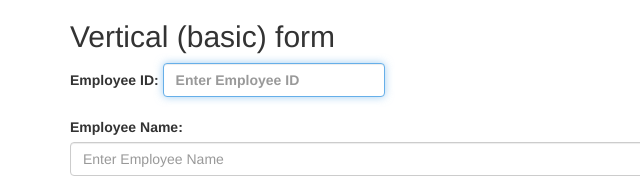
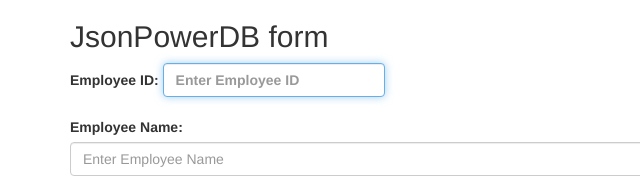
Before and after one commit to noorahmad438/JsonPowerDB, a plain HTML site: page index.html in a window 1280 px wide. Shown: the top 188 px of the page, 0-640 px from the left. Drawn offline with nearby package versions, Linux system fonts and the light colour scheme.

Commit message:
Update index.html

```diff
--- a/index.html
+++ b/index.html
@@ -2,7 +2,7 @@
 <html lang="en">
 
 <head>
-    <title>Bootstrap Example</title>
+    <title>JsonPowerDB Example</title>
     <meta charset="utf-8">
     <meta name="viewport" content="width=device-width, initial-scale=1">
     <link rel="stylesheet" href="https://maxcdn.bootstrapcdn.com/bootstrap/3.4.1/css/bootstrap.min.css">
@@ -12,7 +12,7 @@
 
 <body>
     <div class="container">
-        <h2>Vertical (basic) form</h2>
+        <h2>JsonPowerDB form</h2>
         <form id="empForm" method="post">
             <div class="form-group">
                 </label>
```
